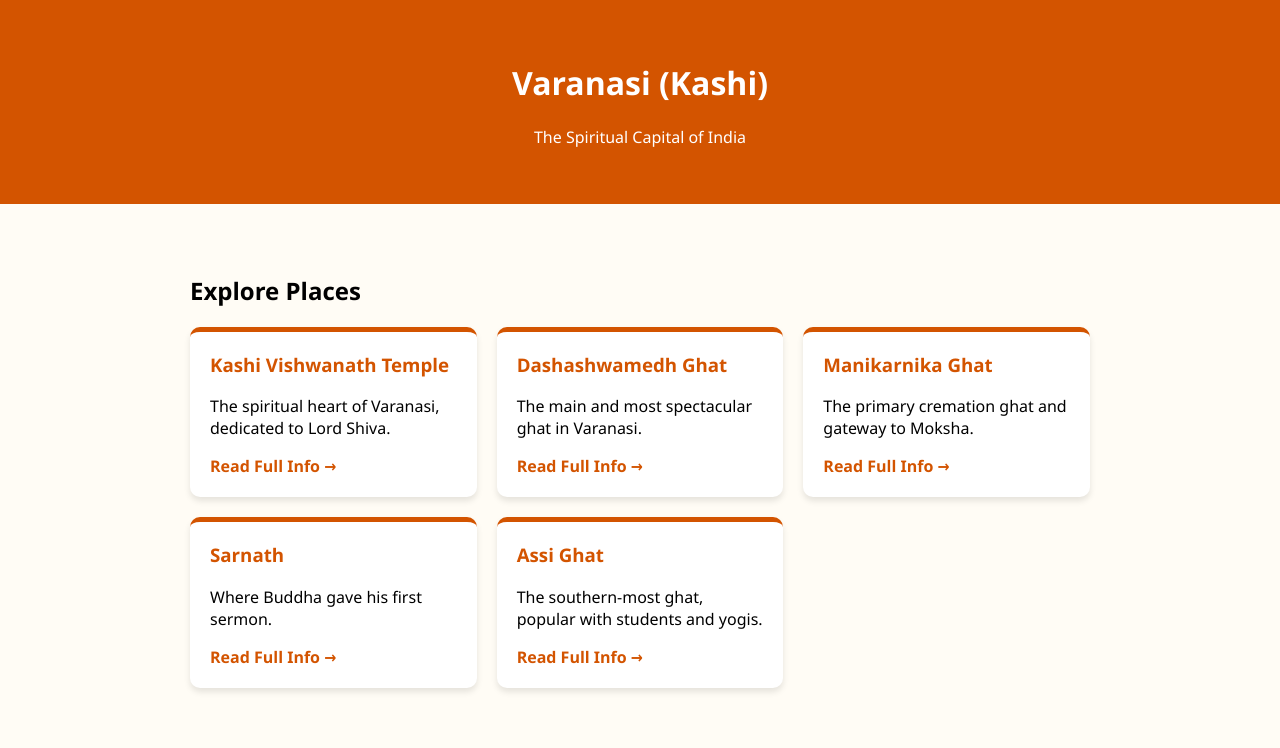
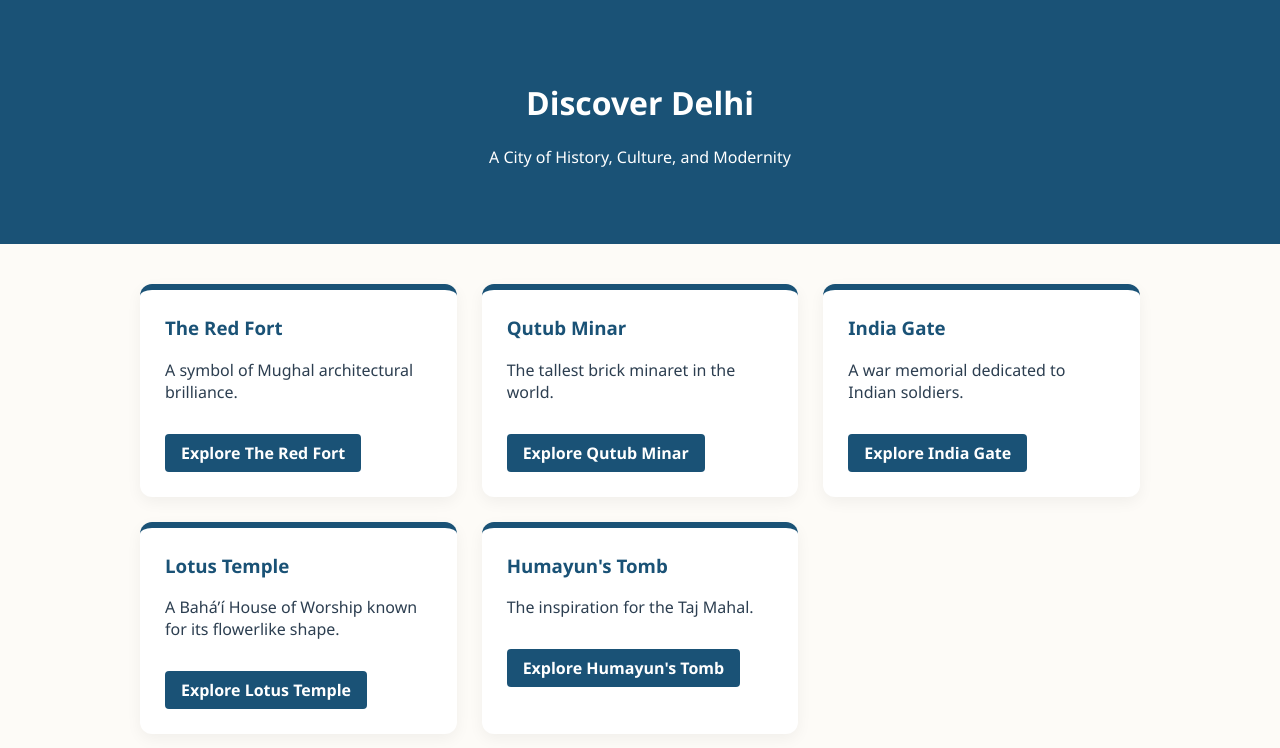
Before and after one commit to shashanksinghez-droid/Newrepo1, a Flask app: page / in a window 1280 px wide. Shown: the top 748 px of the page. Run offline with Flask 3, Linux system fonts and the light colour scheme; parts of the project's set-up code (start-up, migrations or seed data) failed here and were passed over.

Commit message:
delhi website

```diff
--- a/app.py
+++ b/app.py
@@ -2,37 +2,37 @@ from flask import Flask, render_template, os
 
 app = Flask(__name__)
 
-# Complete list of places for separate pages
+# Detailed data for Delhi locations
 PLACES = {
-    "kashi-vishwanath": {
-        "title": "Kashi Vishwanath Temple",
-        "description": "The spiritual heart of Varanasi, dedicated to Lord Shiva.",
-        "full_text": "Kashi Vishwanath Temple is one of the most famous Hindu temples dedicated to Lord Shiva. It is located in Varanasi, Uttar Pradesh, India. The temple stands on the western bank of the holy river Ganga, and is one of the twelve Jyotirlingas, the holiest of Shiva temples.",
-        "highlights": ["Golden Spire", "Ancient Gyan Vapi Well", "Kashi Vishwanath Corridor"]
+    "red-fort": {
+        "title": "The Red Fort",
+        "description": "A symbol of Mughal architectural brilliance.",
+        "full_text": "The Red Fort is a historic fort in the city of Delhi in India that served as the main residence of the Mughal Emperors. Built by Shah Jahan in 1639, it is made of massive red sandstone walls. Every year on India's Independence Day, the Prime Minister hoists the national flag here.",
+        "highlights": ["Lohori Gate", "Diwan-i-Aam", "Sound and Light Show"]
     },
-    "dashashwamedh-ghat": {
-        "title": "Dashashwamedh Ghat",
-        "description": "The main and most spectacular ghat in Varanasi.",
-        "full_text": "Dashashwamedh Ghat is the main ghat in Varanasi on the Ganga River. It is located close to Vishwanath Temple and is probably the most spectacular ghat. Two Hindu legends are associated with it: according to one, Lord Brahma created it to welcome Lord Shiva.",
-        "highlights": ["Evening Ganga Aarti", "Spiritual boat rides", "Proximity to markets"]
+    "qutub-minar": {
+        "title": "Qutub Minar",
+        "description": "The tallest brick minaret in the world.",
+        "full_text": "The Qutub Minar is a UNESCO World Heritage Site in the Mehrauli area of Delhi. It is a 73-meter tall tapering tower of five storeys, built by Qutb-ud-din Aibak in 1192. It is surrounded by several other ancient and medieval structures.",
+        "highlights": ["Iron Pillar of Delhi", "Quwwat-ul-Islam Mosque", "Indo-Islamic Architecture"]
     },
-    "manikarnika-ghat": {
-        "title": "Manikarnika Ghat",
-        "description": "The primary cremation ghat and gateway to Moksha.",
-        "full_text": "One of the oldest and holiest ghats in Varanasi. It is believed that a soul cremated here attains instant liberation from the cycle of rebirth.",
-        "highlights": ["Eternal Cremation Fire", "Chakra-Pushkarini Kund", "Atmosphere of reflection"]
+    "india-gate": {
+        "title": "India Gate",
+        "description": "A war memorial dedicated to Indian soldiers.",
+        "full_text": "The India Gate is a memorial to 70,000 soldiers of the British Indian Army who died in the period 1914–21 in the First World War. It is located on the Rajpath and is especially beautiful when lit up at night.",
+        "highlights": ["Amar Jawan Jyoti", "Boating at the lake", "Evening walks on Kartavya Path"]
     },
-    "sarnath": {
-        "title": "Sarnath",
-        "description": "Where Buddha gave his first sermon.",
-        "full_text": "Located 10 km from Varanasi, Sarnath is where Gautama Buddha first taught the Dharma. It is one of the four main Buddhist pilgrimage sites.",
-        "highlights": ["Dhamek Stupa", "Ashoka Pillar", "Archaeological Museum"]
+    "lotus-temple": {
+        "title": "Lotus Temple",
+        "description": "A Baháʼí House of Worship known for its flowerlike shape.",
+        "full_text": "Notable for its flowerlike shape, it has become a prominent attraction in the city. Like all Baháʼí Houses of Worship, the Lotus Temple is open to all, regardless of religion or any other qualification.",
+        "highlights": ["Petal architecture", "Silent meditation hall", "Beautiful gardens"]
     },
-    "assi-ghat": {
-        "title": "Assi Ghat",
-        "description": "The southern-most ghat, popular with students and yogis.",
-        "full_text": "Situated at the confluence of the Ganga and Assi rivers, this ghat is a center for meditation, yoga, and classical music.",
-        "highlights": ["Subah-e-Banaras", "Confluence of rivers", "Nearby BHU campus"]
+    "humayun-tomb": {
+        "title": "Humayun's Tomb",
+        "description": "The inspiration for the Taj Mahal.",
+        "full_text": "This tomb, built in 1570, is of particular cultural significance as it was the first garden-tomb on the Indian subcontinent. It inspired several major architectural innovations, culminating in the construction of the Taj Mahal.",
+        "highlights": ["Charbagh Garden", "Mughal Architecture", "Peaceful surroundings"]
     }
 }
 
@@ -48,6 +48,6 @@ def place_detail(place_id):
     return render_template('place.html', place=place)
 
 if __name__ == '__main__':
-    # Critical for Azure: listen on the PORT environment variable
-    port = int(os.environ.get("PORT", 5000))
+    # Required for Azure: Use PORT from environment or 8000 for gunicorn default
+    port = int(os.environ.get("PORT", 8000))
     app.run(host='0.0.0.0', port=port)
--- a/templates/index.html
+++ b/templates/index.html
@@ -2,30 +2,31 @@
 <html lang="en">
 <head>
     <meta charset="UTF-8">
-    <title>Varanasi - The Eternal City</title>
+    <title>Delhi: The Heart of India</title>
     <style>
-        body { font-family: 'Segoe UI', Tahoma, Geneva, Verdana, sans-serif; margin: 0; background: #fffcf5; }
-        .header { background: #d35400; color: white; padding: 40px; text-align: center; }
-        .container { max-width: 900px; margin: 30px auto; padding: 20px; }
-        .grid { display: grid; grid-template-columns: repeat(auto-fit, minmax(250px, 1fr)); gap: 20px; }
-        .card { background: white; padding: 20px; border-radius: 10px; box-shadow: 0 4px 6px rgba(0,0,0,0.1); border-top: 5px solid #d35400; }
-        .card h3 { margin-top: 0; color: #d35400; }
-        a { text-decoration: none; color: #d35400; font-weight: bold; }
+        body { font-family: 'Segoe UI', Tahoma, Geneva, Verdana, sans-serif; margin: 0; background: #fdfbf7; color: #2c3e50; }
+        .header { background: #1a5276; color: white; padding: 60px 20px; text-align: center; }
+        .container { max-width: 1000px; margin: 40px auto; padding: 0 20px; }
+        .grid { display: grid; grid-template-columns: repeat(auto-fit, minmax(280px, 1fr)); gap: 25px; }
+        .card { background: white; padding: 25px; border-radius: 12px; box-shadow: 0 5px 15px rgba(0,0,0,0.05); border-top: 6px solid #1a5276; transition: 0.3s; }
+        .card:hover { transform: translateY(-5px); }
+        .card h3 { margin-top: 0; color: #1a5276; }
+        a { text-decoration: none; color: #1a5276; font-weight: bold; }
+        .btn { display: inline-block; margin-top: 15px; padding: 8px 16px; background: #1a5276; color: white; border-radius: 4px; }
     </style>
 </head>
 <body>
     <div class="header">
-        <h1>Varanasi (Kashi)</h1>
-        <p>The Spiritual Capital of India</p>
+        <h1>Discover Delhi</h1>
+        <p>A City of History, Culture, and Modernity</p>
     </div>
     <div class="container">
-        <h2>Explore Places</h2>
         <div class="grid">
             {% for id, details in places.items() %}
             <div class="card">
                 <h3>{{ details.title }}</h3>
                 <p>{{ details.description }}</p>
-                <a href="/place/{{ id }}">Read Full Info &rarr;</a>
+                <a href="/place/{{ id }}" class="btn">Explore {{ details.title }}</a>
             </div>
             {% endfor %}
         </div>
```
Also changed, not shown: templates/place.html (+9 -7 lines), 1 other file.
